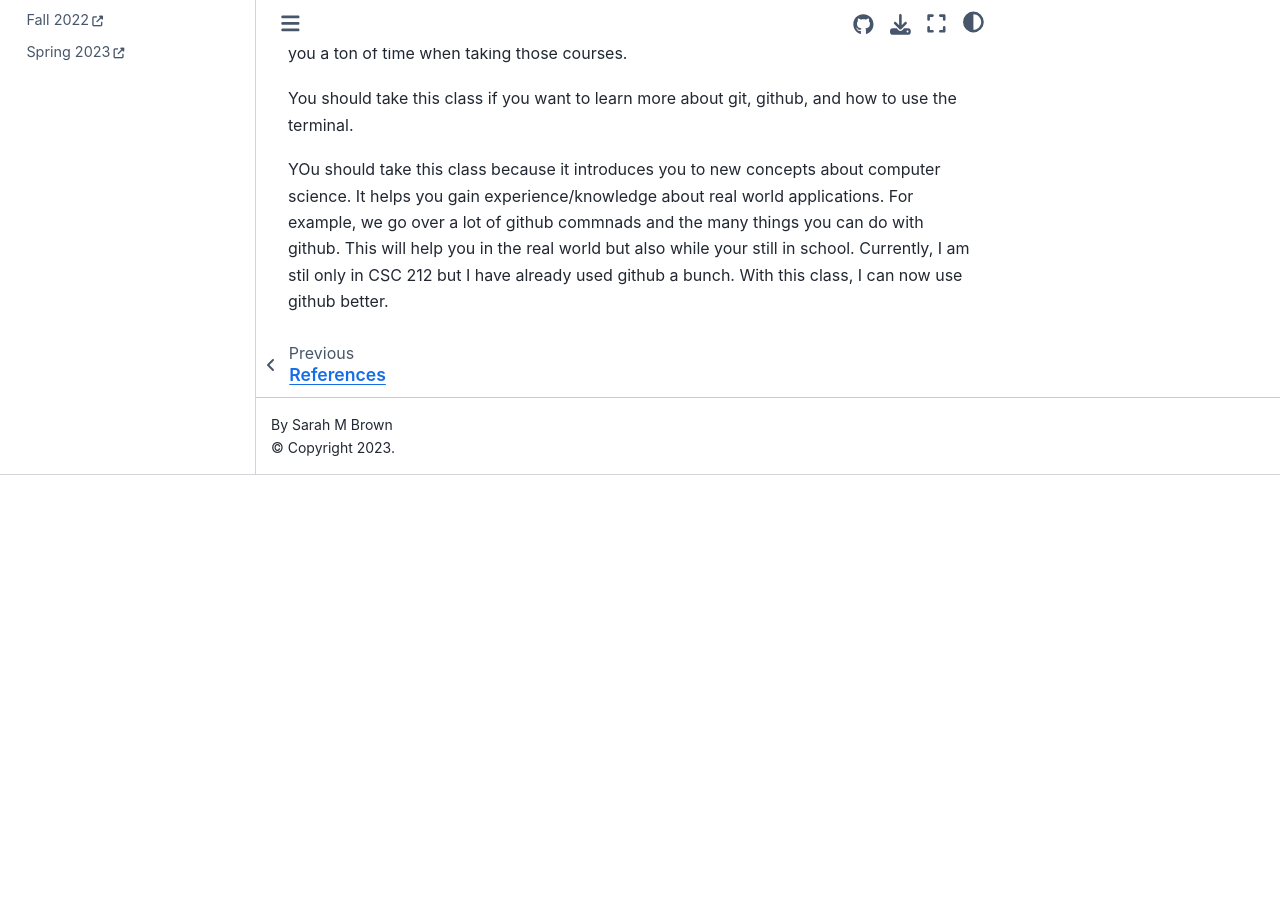
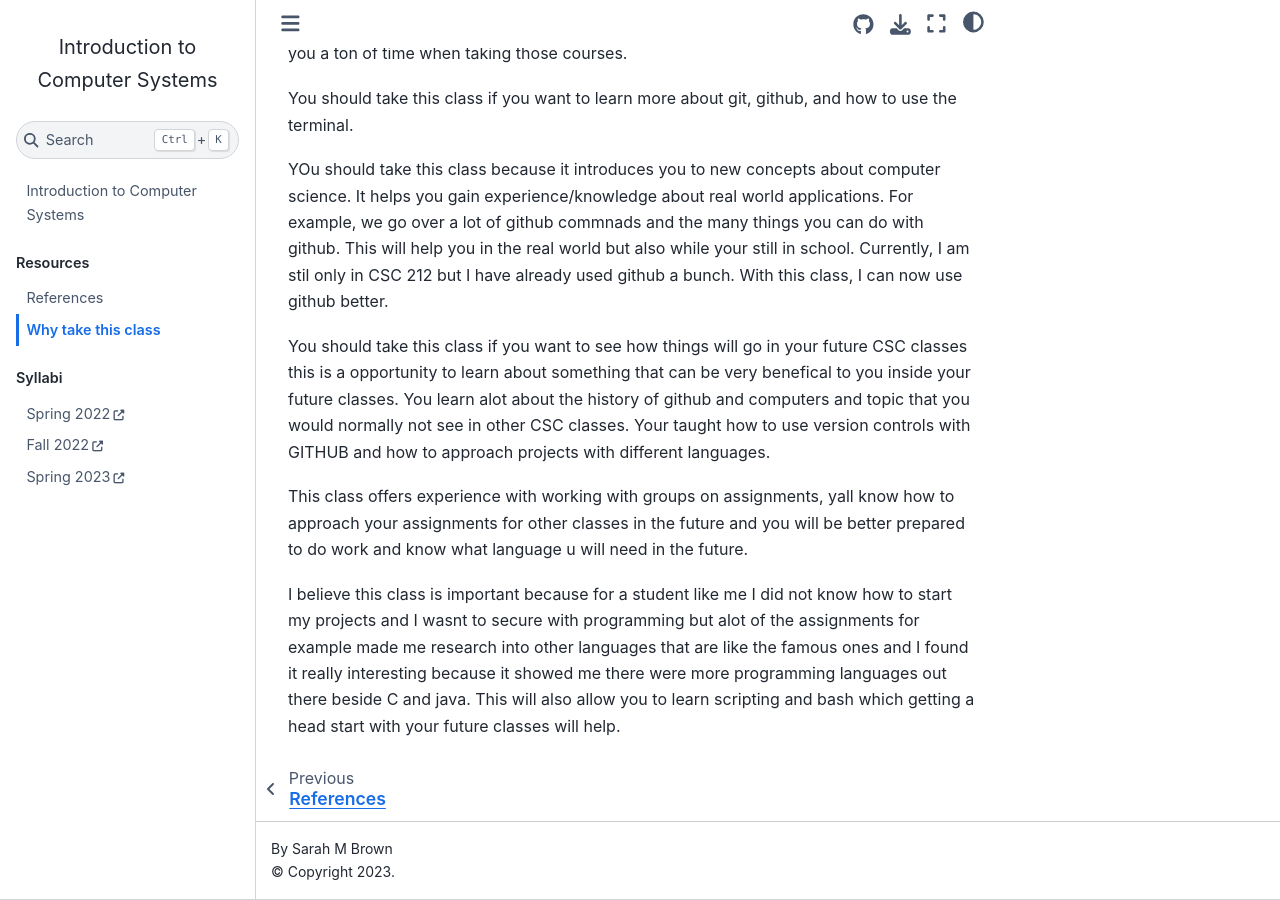
Before and after one commit to klattuada/introcompsys.github.io, a Jupyter Book: the page built from fromstudents.md, in a window 1280 px wide and 900 px high, scrolled down 1344 px. Built offline with Jupyter Book 1.0.4 settings and Sphinx 7.4.7 and the Sphinx Book theme 1.1.4, drawn with Linux system fonts in a browser that asks for light colours; before the commit the page ends 1819 px from its top, so only the background shows below that.

Commit message:
Update fromstudents.md

```diff
--- a/fromstudents.md
+++ b/fromstudents.md
@@ -52,3 +52,10 @@
 commnads and the many things you can do with github. This will help you in the real world but also while
 your still in school. Currently, I am stil only in CSC 212 but I have already used github a bunch. With
 this class, I can now use github better.
+
+You should take this class if you want to see how things will go in your future CSC classes this is a opportunity to learn about something that can be very benefical to you inside your future classes. You learn alot about the history of github and computers and topic that you would normally not see in other CSC classes. Your taught how to use version controls with GITHUB and how to approach projects with different languages.
+
+This class offers experience with working with groups on assignments, yall know how to approach your assignments for other classes in the future and you will be better prepared to do work and know what language u will need in the future.
+
+
+I believe this class is important because for a student like me I did not know how to start my projects and I wasnt to secure with programming but alot of the assignments for example made me research into other languages that are like the famous ones and I found it really interesting because it showed me there were more programming languages out there beside C and java. This will also allow you to learn scripting and bash which getting a head start with your future classes will help.
```
